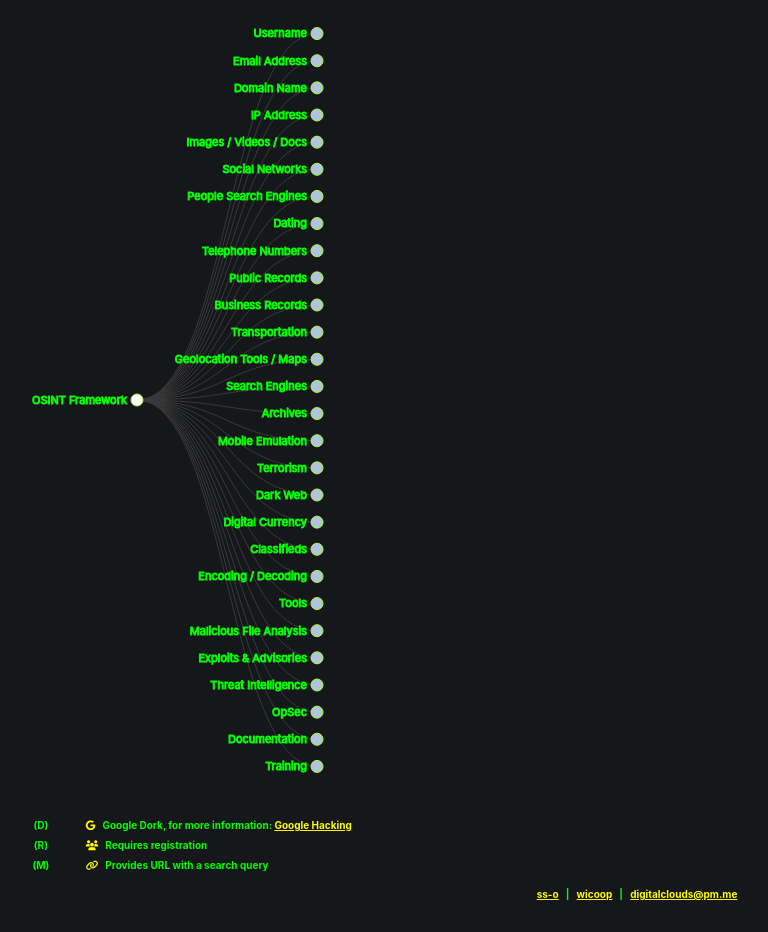
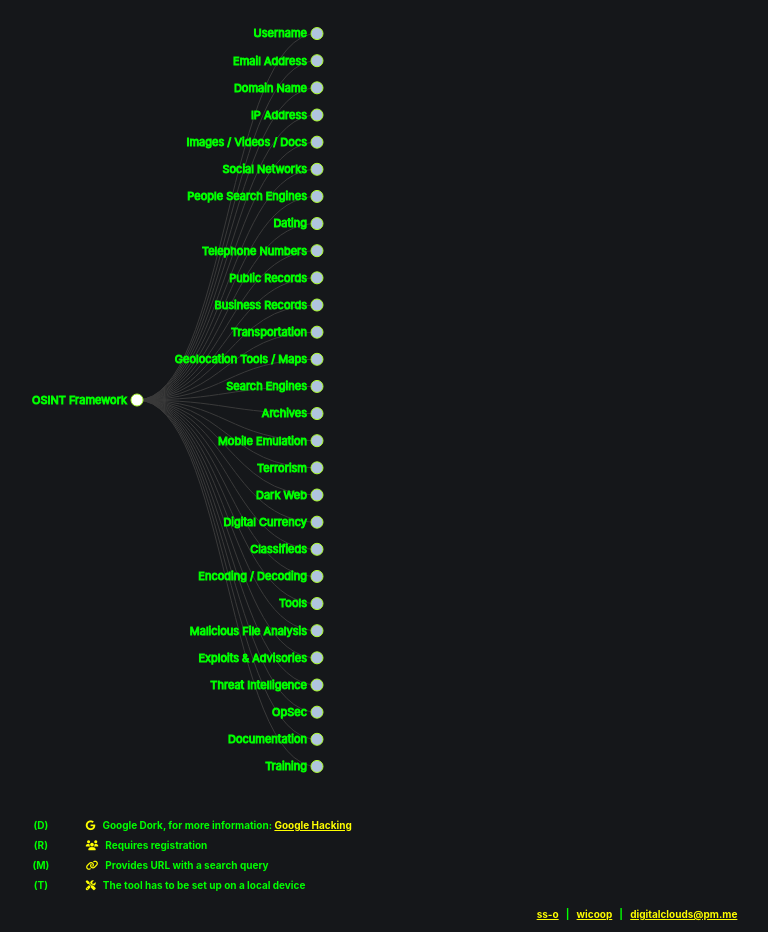
Before and after one commit to digital-clouds/osint, a website: page public/index.html in a window 1280 px wide. Shown: the whole page, without its empty margins (3-771 px from the left). Drawn offline with Linux system fonts and the light colour scheme.

Commit message:
Update index.html

```diff
--- a/public/index.html
+++ b/public/index.html
@@ -32,6 +32,10 @@
         <td align="center">(M)</td>
         <td><i style="color:yellow" class="fas fa-link"></i> &nbsp; Provides URL with a search query</td>
       </tr>
+      <tr>
+        <td align="center">(T)</td>
+        <td><i style="color:yellow" class="fas fa-tools"></i> &nbsp; The tool has to be set up on a local device</td>
+      </tr>
     </table>
     <p align="middle">
       <a href="https://github.com/ss-o" style="color:yellow;">ss-o</a> &nbsp; | &nbsp;
```
